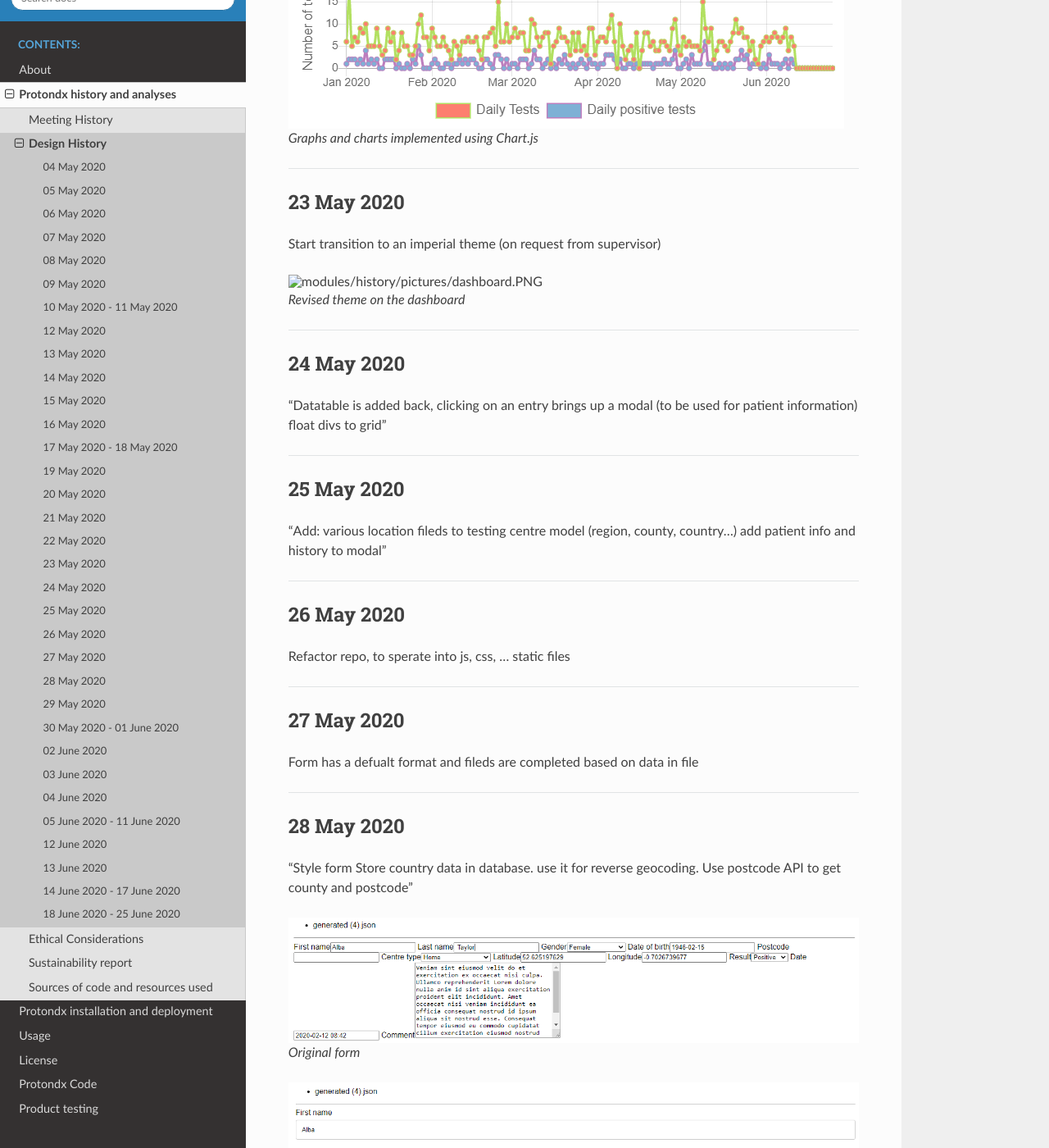
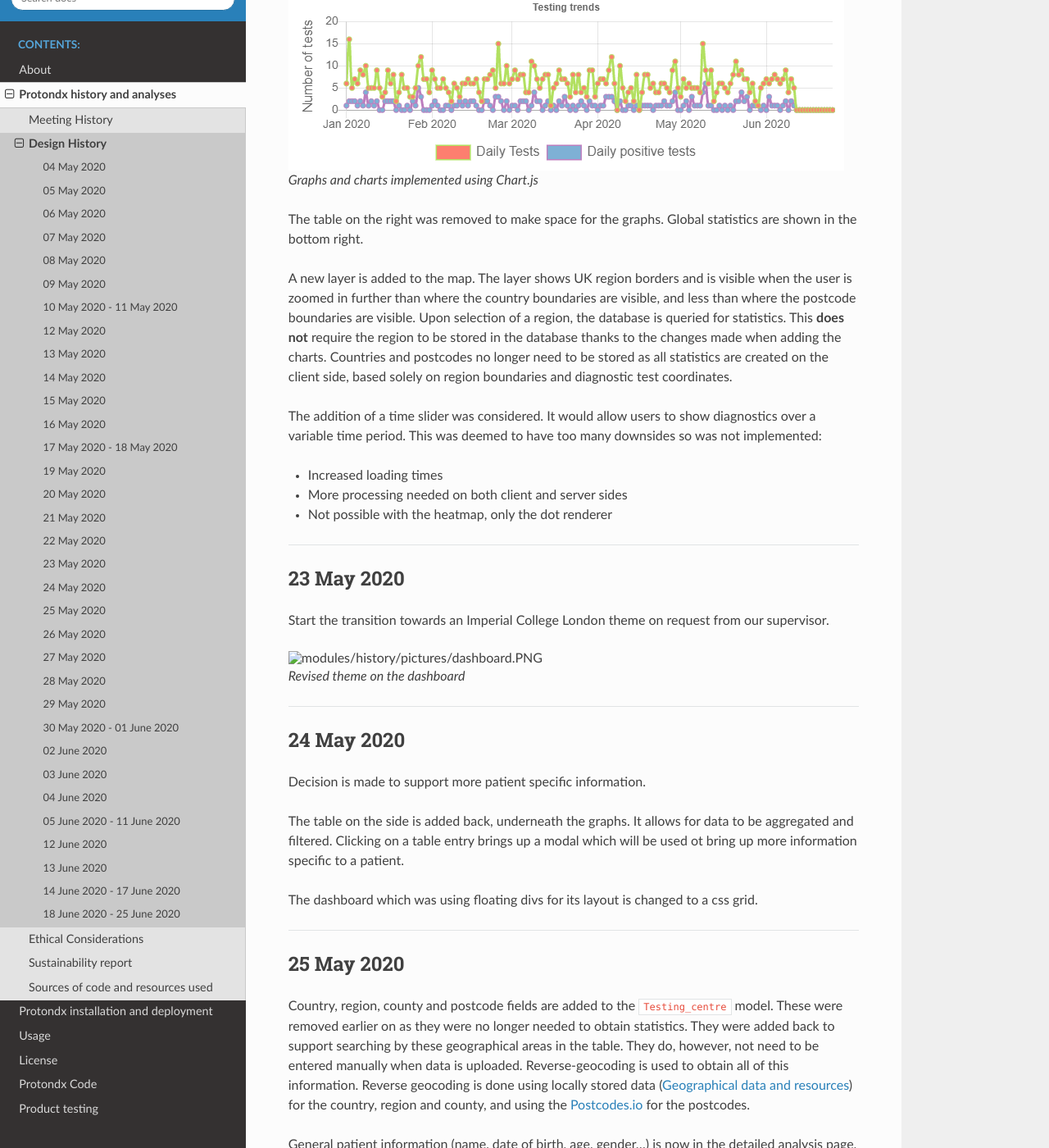
Before and after one commit to bahp/django-protondx, a Sphinx documentation site: the page built from docs/modules/history/design_history.rst, in a window 1280 px wide and 1400 px high, scrolled down 10854 px. Shown: the whole window at 82% size. Built offline with Sphinx 7.4.7 and the Read the Docs theme 2.0.0, drawn with Linux system fonts in a browser that asks for light colours; some of the changed text lies outside the part shown.

Commit message:
update: design history docs

```diff
--- a/docs/modules/history/code_sources.rst
+++ b/docs/modules/history/code_sources.rst
@@ -18,7 +18,7 @@ See :ref:`python-packages-list` for a full list of python packages used.
 
 -----------------
 
-
+.. _geographical-data:
 
 Geographical data and resources
 -------------------------------
--- a/docs/modules/history/design_history.rst
+++ b/docs/modules/history/design_history.rst
@@ -310,14 +310,29 @@ database along with the coordinates.
 
 22 May 2020
 -----------
-"Add charts for centre type (chart.js) and gender
-consider the addition of a time slider (date format is majot obstacle)
-remove datatable and have global stats instead
-add a regions layer"
+
+Charts have been added to the ``div`` on the right side. They show testing centre types and gender distributions for the
+selected regions. These statistics are calculated on the client side. The ``Multi-Polygon`` data stored in the GeoJSON
+layers is used along with the diagnostic coordinates to determine these statistics and demographics.
 
 .. figure:: pictures/graphs.PNG
 
    Graphs and charts implemented using Chart.js
+
+The table on the right was removed to make space for the graphs. Global statistics are shown in the bottom right.
+
+A new layer is added to the map. The layer shows UK region borders and is visible when the user is zoomed in further
+than where the country boundaries are visible, and less than where the postcode boundaries are visible.
+Upon selection of a region, the database is queried for statistics. This **does not** require the region to be stored in
+the database thanks to the changes made when adding the charts. Countries and postcodes no longer need to be stored as
+all statistics are created on the client side, based solely on region boundaries and diagnostic test coordinates.
+
+The addition of a time slider was considered. It would allow users to show diagnostics over a variable time period.
+This was deemed to have too many downsides so was not implemented:
+
+* Increased loading times
+* More processing needed on both client and server sides
+* Not possible with the heatmap, only the dot renderer
 
 
 ---------------
@@ -325,7 +340,7 @@ add a regions layer"
 
 23 May 2020
 -----------
-Start transition to an imperial theme (on request from supervisor)
+Start the transition towards an Imperial College London theme on request from our supervisor.
 
 .. figure:: pictures/dashboard.PNG
 
@@ -337,8 +352,13 @@ Start transition to an imperial theme (on request from supervisor)
 
 24 May 2020
 -----------
-"Datatable is added back, clicking on an entry brings up a modal (to be used for patient information)
-float divs to grid"
+
+Decision is made to support more patient specific information.
+
+The table on the side is added back, underneath the graphs. It allows for data to be aggregated and filtered.
+Clicking on a table entry brings up a modal which will be used ot bring up more information specific to a patient.
+
+The dashboard which was using floating divs for its layout is changed to a css grid.
 
 
 ---------------
@@ -346,8 +366,15 @@ float divs to grid"
 
 25 May 2020
 -----------
-"Add: various location fileds to testing centre model (region, county, country...)
-add patient info and history to modal"
+
+Country, region, county and postcode fields are added to the ``Testing_centre`` model. These were removed earlier on
+as they were no longer needed to obtain statistics. They were added back to support searching by these geographical
+areas in the table. They do, however, not need to be entered manually when data is uploaded. Reverse-geocoding is used
+to obtain all of this information. Reverse geocoding is done using locally stored data (:ref:`geographical-data`) for
+the country, region and county, and using the `Postcodes.io <http://api.postcodes.io/>`_ for the postcodes.
+
+General patient information (name, date of birth, age, gender...) is now in the detailed analysis page. A table with
+all of the patients diagnostic tests was also added.
 
 
 ---------------
@@ -355,7 +382,13 @@ add patient info and history to modal"
 
 26 May 2020
 -----------
-Refactor repo, to sperate into js, css, ... static files
+
+The github repository was refactored. Where possible, Javascript and Cascading Style Sheets were removed from
+Hypertext Markup Language templates and put into separate JS and CSS files. These files are stored under their
+own directory for each app.
+
+.. include:: tree.txt
+    :literal:
 
 
 ---------------
@@ -522,5 +555,5 @@ or DD/MM/YY...) and is not functional when Unix time is used. This means that th
 ---------------------------
 
 Work on the project is finalised. The documentation is written based on code comments, notes and pictures taken
-throughout the project. `Sphinx <https://www.sphinx-doc.org/e>`_ is used to write the documentation and it's made
+throughout the project. `Sphinx <https://www.sphinx-doc.org/>`_ is used to write the documentation and it's made
 available online using `Heroku <https://www.heroku.com/home>`_.
--- /dev/null
+++ b/docs/modules/history/tree.txt
@@ -0,0 +1,9 @@
++static
+    +---app_name
+        +---css
+        |
+        +---js
+        |
+        +---images
+        |
+        \---...
```
